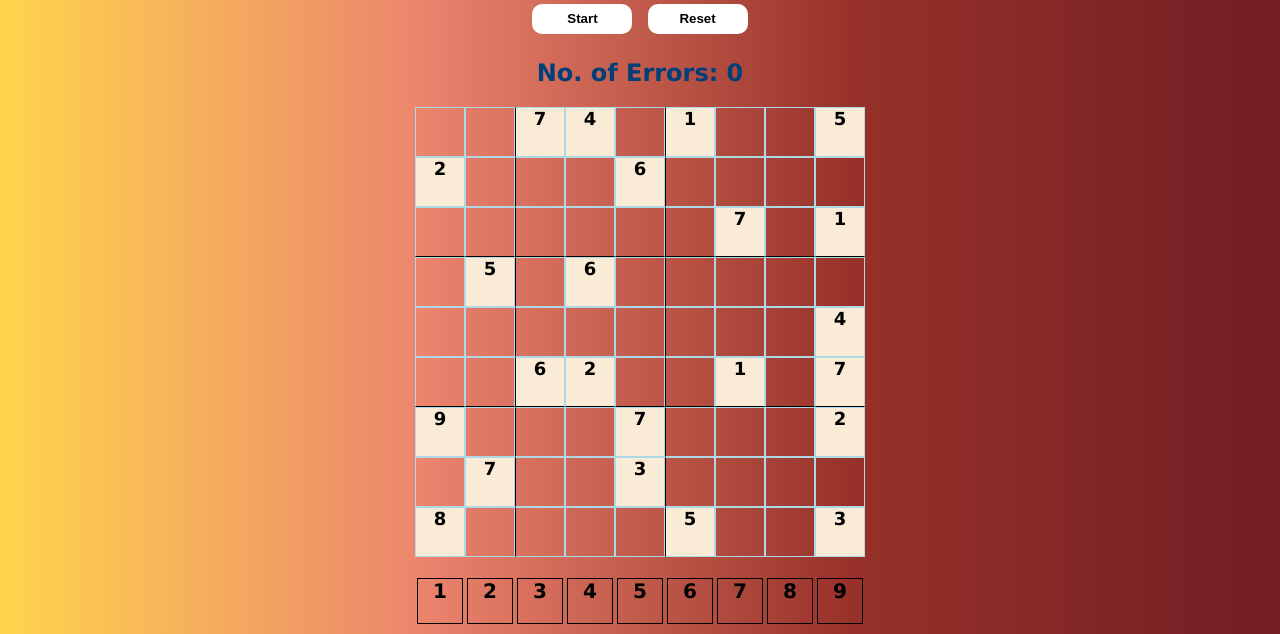
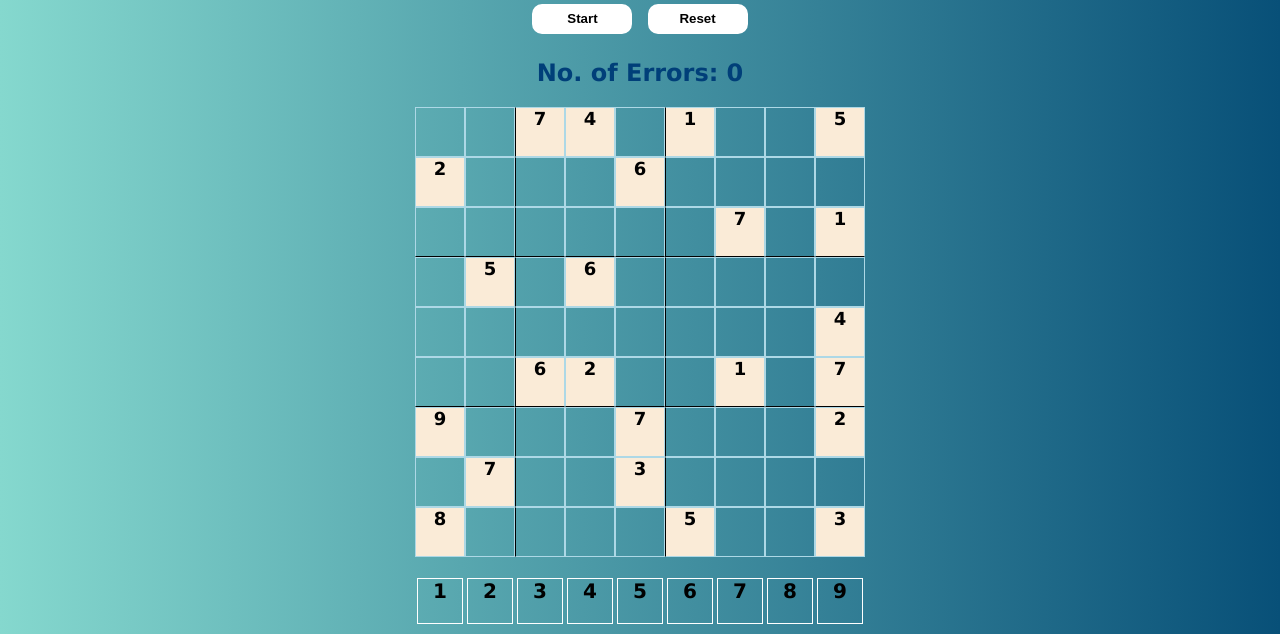
Before and after one commit to divyanshdube/Javascript-Suduko-Game-NS-, a plain HTML site: page index.html in a window 1280 px wide. Shown: the part 186-820 px from the top of the page. Drawn offline with Linux system fonts and the light colour scheme.

Commit message:
Update styles.css

```diff
--- a/styles.css
+++ b/styles.css
@@ -1,12 +1,16 @@
 body {
   font-family: Verdana, Geneva, Tahoma, sans-serif;
   text-align: center;
-    background-image: linear-gradient(
-      to left,
-      #711e24,
-      #973129,
-      #eb846d,
-      #ffd54d
+  background: #085078;
+  background: -webkit-linear-gradient(
+    to right,
+    #85d8ce,
+    #085078
+  );
+  background: linear-gradient(
+    to right,
+    #85d8ce,
+    #085078
   );
 }
 
@@ -48,7 +52,7 @@ body {
   margin: 5px;
 }
 
-  img{
+img {
   width: 100px;
 }
 
@@ -88,7 +92,6 @@ body {
 #digits {
   width: 450px;
   height: 50px;
-
   margin: 0 auto;
   display: flex;
   flex-wrap: wrap;
@@ -97,7 +100,7 @@ body {
 .number {
   width: 44px;
   height: 44px;
-    border: 1px solid black;
+  border: 1px solid white;
   margin: 2px;
 
   /****Text****/
```
Lines whose indentation alone changed are shown as unchanged.
